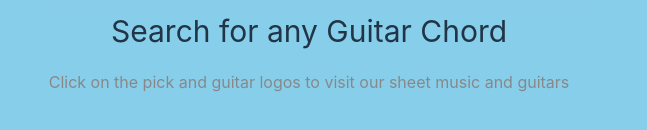
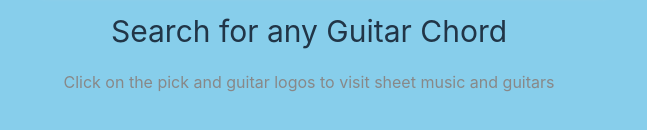
Before and after one commit to adenlee77/ChordFinder, a React (Vite) app in the folder client/: page / in a window 1280 px wide. Shown: the part 558-688 px from the top of the page, without its empty margins (331-978 px from the left). Built offline with nearby package versions, Linux system fonts and the light colour scheme.

Commit message:
fixed wording

```diff
--- a/client/src/App.jsx
+++ b/client/src/App.jsx
@@ -29,7 +29,7 @@ const [results, setResults] = useState([]);
         <div style = {{ fontSize: '30px'}}>Search for any Guitar Chord</div>
       </div>
       <p className="read-the-docs">
-        Click on the pick and guitar logos to visit our sheet music and guitars
+        Click on the pick and guitar logos to visit sheet music and guitars
       </p>
     </>
   )
```
